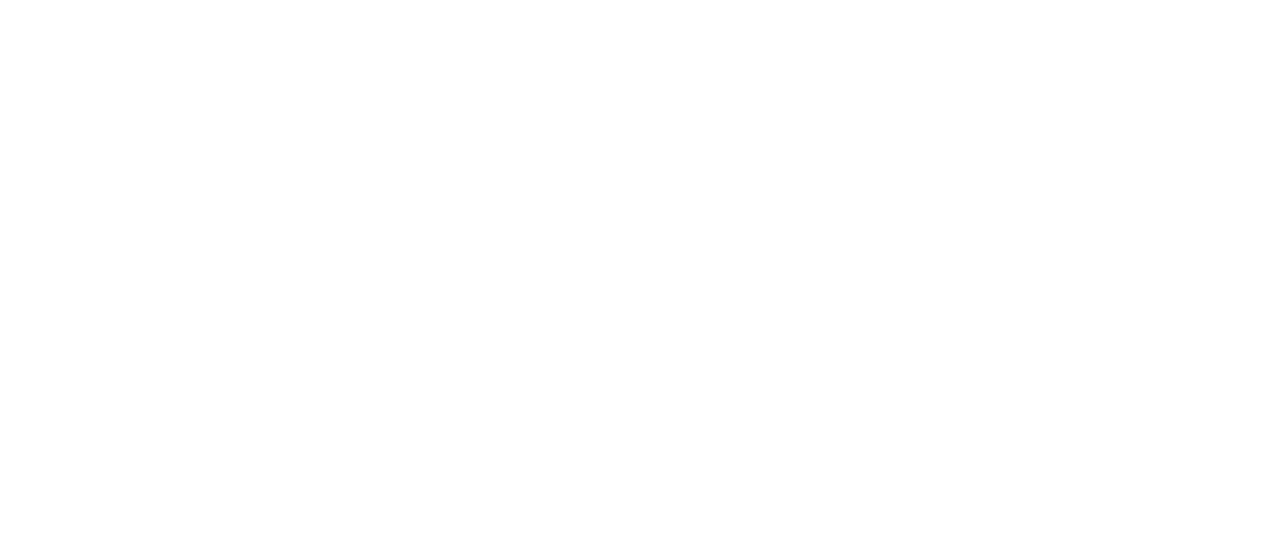
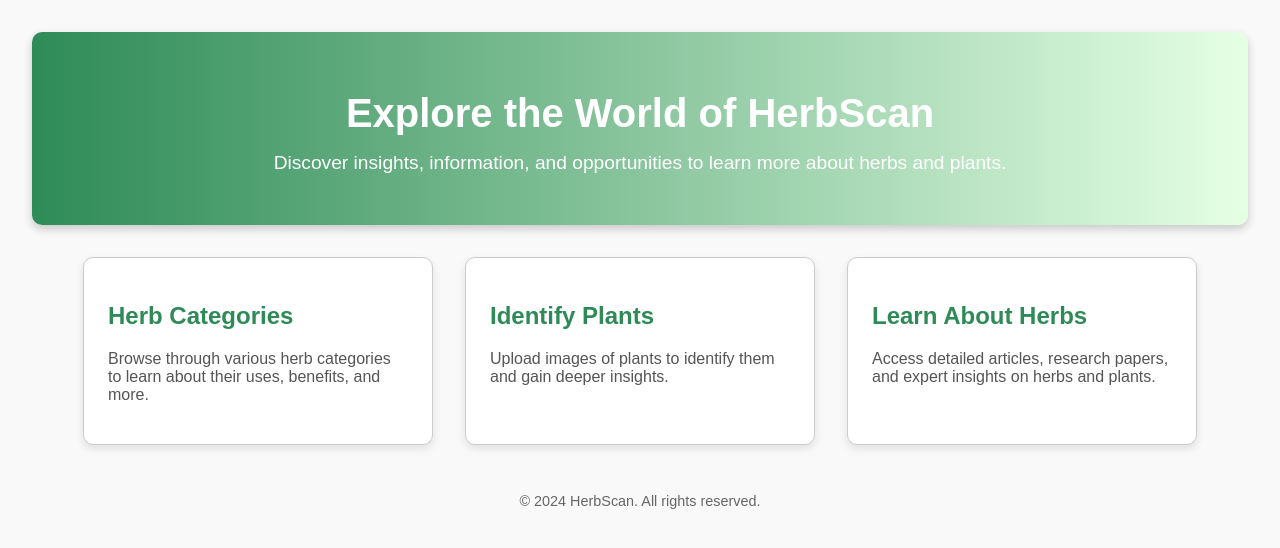
Before and after one commit to Nabeel-Mehmood/HerbScan, a React (Create React App) app in the folder HerbScan_Website/: page /explore in a window 1280 px wide. Before the commit this address had no page. Shown: the top 548 px of the page. Built offline with nearby package versions, Linux system fonts and the light colour scheme.

Commit message:
Added 'Explore' Page in website.

```diff
--- a/HerbScan_Website/src/App.js
+++ b/HerbScan_Website/src/App.js
@@ -3,6 +3,7 @@
 import { BrowserRouter as Router, Route, Routes } from 'react-router-dom';
 import Home from './Component/home'
 import Login from './Component/login';
+import Explore from './Component/explore';
 
 function App() {
   return (
@@ -10,6 +11,7 @@
       <Routes>
         <Route path="/" element={<Home />} />
         <Route path="/login" element={<Login />} />
+        <Route path="/explore" element={<Explore />} />
       </Routes>
     </Router>
   );
--- /dev/null
+++ b/HerbScan_Website/src/Component/explore.css
@@ -0,0 +1,67 @@
+/* Explore Page Styling */
+.explore-container {
+    font-family: 'Poppins', sans-serif;
+    background-color: #f9f9f9;
+    color: #333;
+    padding: 2rem;
+    text-align: center;
+  }
+
+  .explore-header {
+    background: linear-gradient(90deg, #2E8B57, #e5ffe5);
+    color: white;
+    padding: 2rem;
+    border-radius: 10px;
+    box-shadow: 0 4px 10px rgba(0, 0, 0, 0.2);
+  }
+
+  .explore-header h1 {
+    font-size: 2.5rem;
+    margin-bottom: 1rem;
+  }
+
+  .explore-header p {
+    font-size: 1.2rem;
+    margin-top: 0;
+  }
+
+  .explore-content {
+    display: flex;
+    justify-content: center;
+    flex-wrap: wrap;
+    gap: 2rem;
+    margin-top: 2rem;
+  }
+
+  .explore-card {
+    background: white;
+    border: 1px solid #ccc;
+    border-radius: 10px;
+    padding: 1.5rem;
+    box-shadow: 0 4px 8px rgba(0, 0, 0, 0.1);
+    width: 300px;
+    text-align: left;
+    transition: transform 0.3s ease, box-shadow 0.3s ease;
+  }
+
+  .explore-card:hover {
+    transform: translateY(-10px);
+    box-shadow: 0 6px 12px rgba(0, 0, 0, 0.2);
+  }
+
+  .explore-card h2 {
+    font-size: 1.5rem;
+    color: #2E8B57;
+  }
+
+  .explore-card p {
+    margin-top: 0.5rem;
+    font-size: 1rem;
+    color: #555;
+  }
+
+  .explore-footer {
+    margin-top: 3rem;
+    font-size: 0.9rem;
+    color: #666;
+  }
--- /dev/null
+++ b/HerbScan_Website/src/Component/explore.js
@@ -0,0 +1,34 @@
+import React from 'react';
+import './explore.css';
+
+function Explore() {
+  return (
+    <div className="explore-container">
+      <header className="explore-header">
+        <h1>Explore the World of HerbScan</h1>
+        <p>Discover insights, information, and opportunities to learn more about herbs and plants.</p>
+      </header>
+
+      <section className="explore-content">
+        <div className="explore-card">
+          <h2>Herb Categories</h2>
+          <p>Browse through various herb categories to learn about their uses, benefits, and more.</p>
+        </div>
+        <div className="explore-card">
+          <h2>Identify Plants</h2>
+          <p>Upload images of plants to identify them and gain deeper insights.</p>
+        </div>
+        <div className="explore-card">
+          <h2>Learn About Herbs</h2>
+          <p>Access detailed articles, research papers, and expert insights on herbs and plants.</p>
+        </div>
+      </section>
+
+      <footer className="explore-footer">
+        <p>&copy; 2024 HerbScan. All rights reserved.</p>
+      </footer>
+    </div>
+  );
+}
+
+export default Explore;
--- a/package.json
+++ b/package.json
@@ -1,6 +1,7 @@
 {
   "dependencies": {
     "@fortawesome/fontawesome-free": "^6.6.0",
+    "react-router-dom": "^7.0.0",
     "swiper": "^11.1.14"
   }
 }
```
Also changed, not shown: 1 other file (tests, documents, lock files or other folders).
